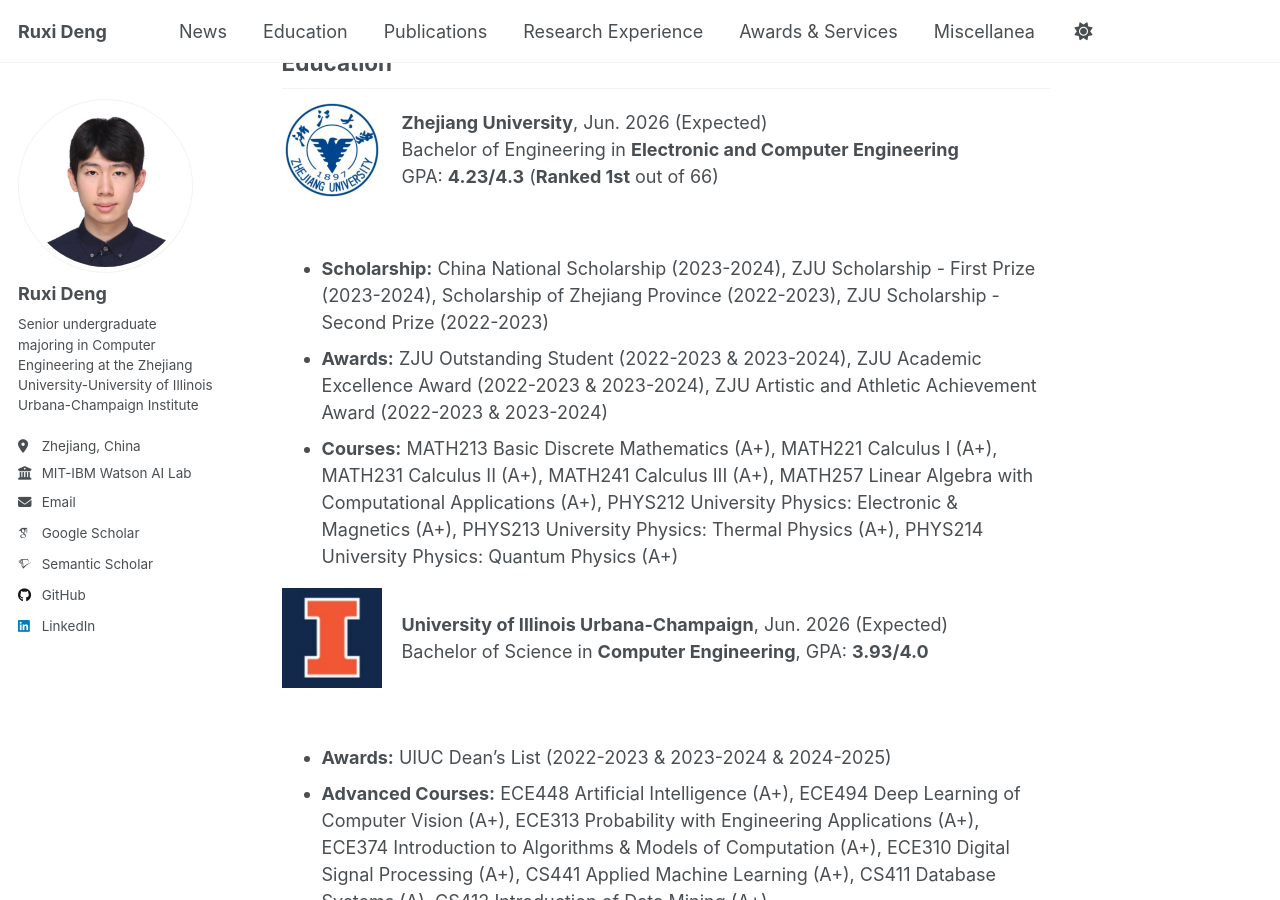
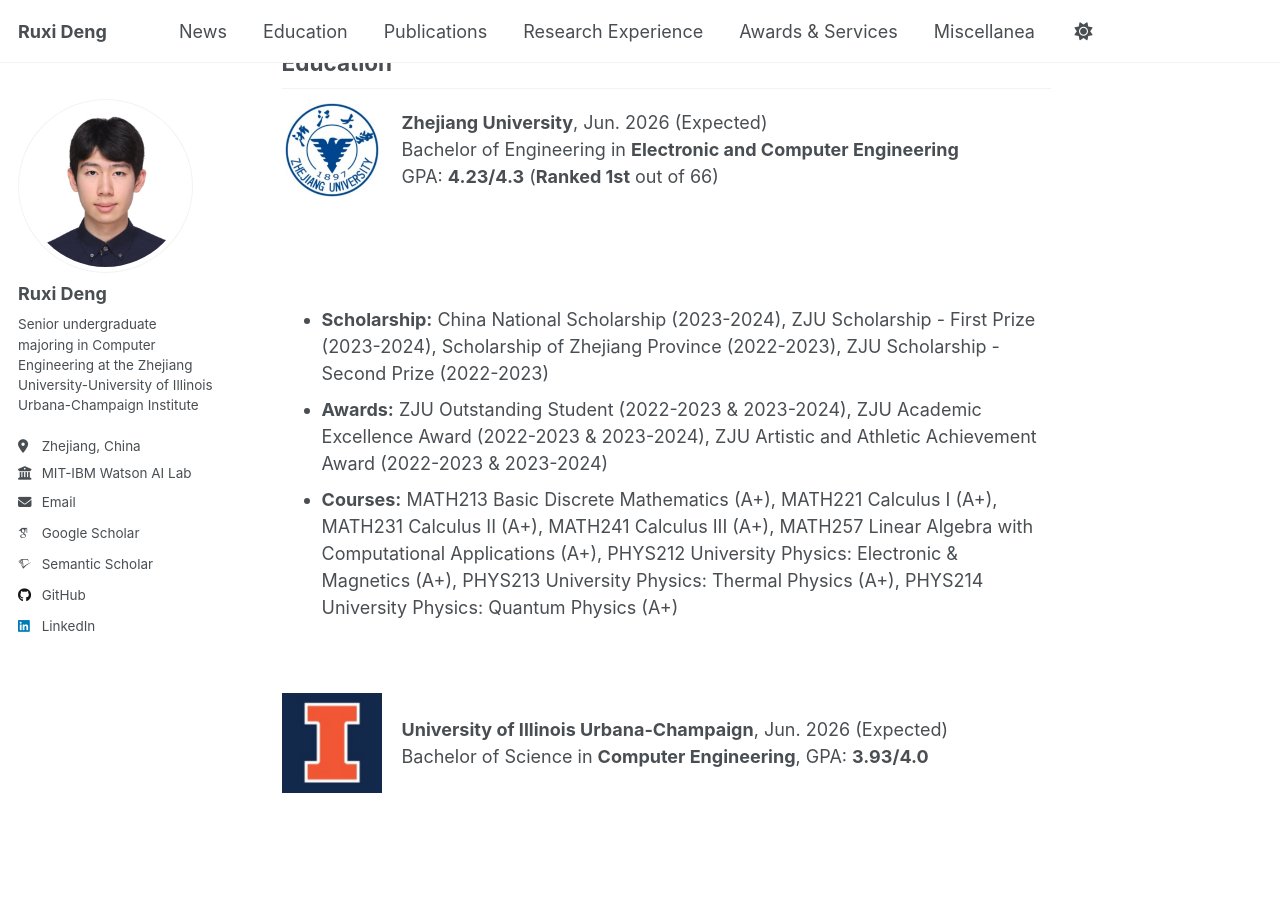
Before and after one commit to ruxideng/ruxideng.github.io, a Jekyll site: the page built from _pages/about.md, in a window 1280 px wide and 900 px high, scrolled down 688 px. Built offline with Jekyll 4.4.1, drawn with Linux system fonts in a browser that asks for light colours; some web fonts are replaced; a script that is not in the unit is left out.

Commit message:
Update about.md

```diff
--- a/_pages/about.md
+++ b/_pages/about.md
@@ -28,10 +28,10 @@ Hello! I'm **Ruxi Deng**, a senior undergraduate student majoring in Computer En
 Bachelor of Engineering in **Electronic and Computer Engineering**<br>
 GPA: **4.23/4.3** (**Ranked 1st** out of 66)
   </div>
-</div>
+</div><br>
 - **Scholarship:** China National Scholarship (2023-2024), ZJU Scholarship - First Prize (2023-2024), Scholarship of Zhejiang Province (2022-2023), ZJU Scholarship - Second Prize (2022-2023)
 - **Awards:** ZJU Outstanding Student (2022-2023 & 2023-2024), ZJU Academic Excellence Award (2022-2023 & 2023-2024), ZJU Artistic and Athletic Achievement Award (2022-2023 & 2023-2024)
-- **Courses:** MATH213 Basic Discrete Mathematics (A+), MATH221 Calculus I (A+), MATH231 Calculus II (A+), MATH241 Calculus III (A+), MATH257 Linear Algebra with Computational Applications (A+), PHYS212 University Physics: Electronic & Magnetics (A+), PHYS213 University Physics: Thermal Physics (A+), PHYS214 University Physics: Quantum Physics (A+)
+- **Courses:** MATH213 Basic Discrete Mathematics (A+), MATH221 Calculus I (A+), MATH231 Calculus II (A+), MATH241 Calculus III (A+), MATH257 Linear Algebra with Computational Applications (A+), PHYS212 University Physics: Electronic & Magnetics (A+), PHYS213 University Physics: Thermal Physics (A+), PHYS214 University Physics: Quantum Physics (A+)<br><br><br>
 
 
 <div style="display:flex; align-items:center; gap:20px; margin-bottom:32px;" markdown="1">
@@ -40,7 +40,7 @@ GPA: **4.23/4.3** (**Ranked 1st** out of 66)
 **University of Illinois Urbana-Champaign**, Jun. 2026 (Expected)<br>
 Bachelor of Science in **Computer Engineering**, GPA: **3.93/4.0**
   </div>
-</div>
+</div><br>
 - **Awards:** UIUC Dean's List (2022-2023 & 2023-2024 & 2024-2025)
 - **Advanced Courses:** ECE448 Artificial Intelligence (A+), ECE494 Deep Learning of Computer Vision (A+), ECE313 Probability with Engineering Applications (A+), ECE374 Introduction to Algorithms & Models of Computation (A+), ECE310 Digital Signal Processing (A+), CS441 Applied Machine Learning (A+), CS411 Database Systems (A), CS412 Introduction of Data Mining (A+)
 
```
